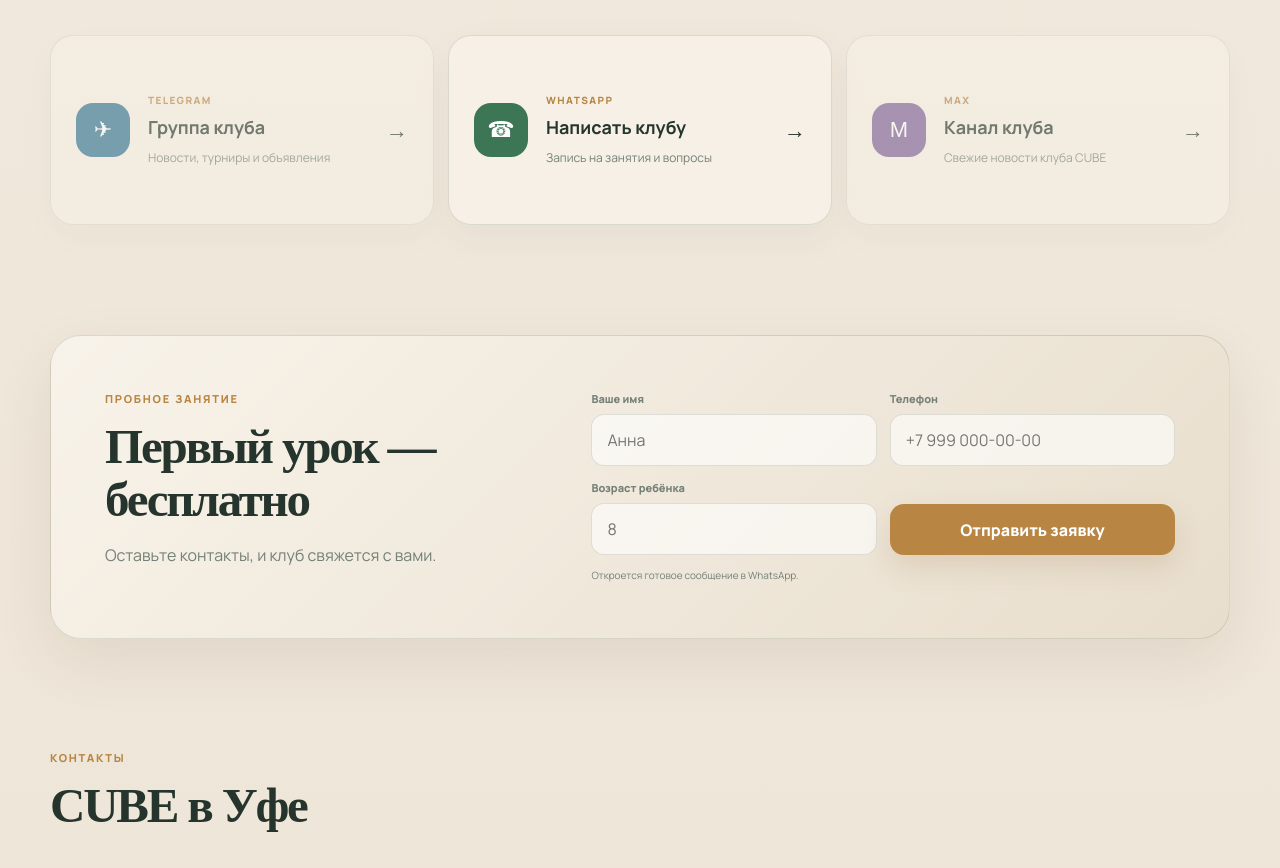
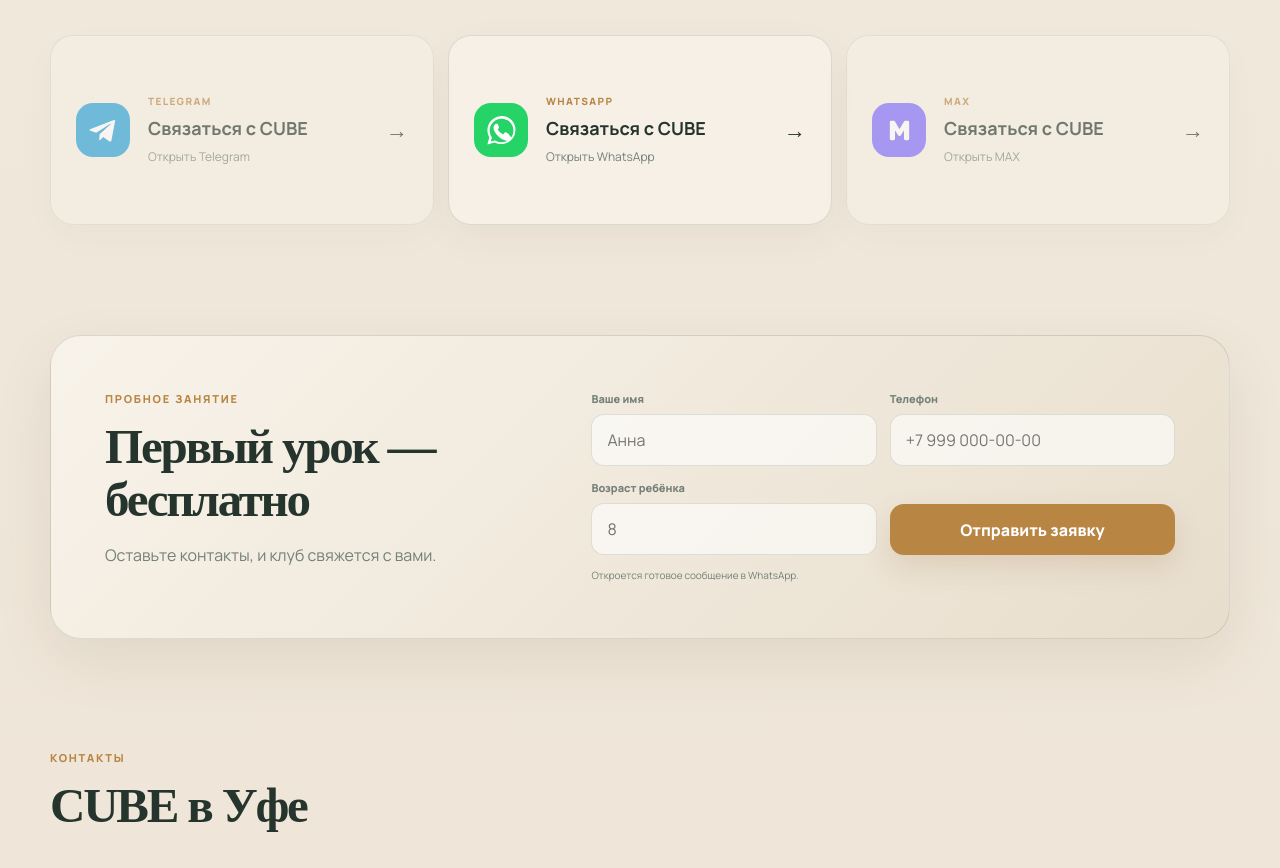
Before and after one commit to Sh1ftExe/cube-chess-beta, a plain HTML site: page index.html in a window 1280 px wide. Shown: the part 3786-4654 px from the top of the page. Drawn offline with Linux system fonts and the light colour scheme; a web font is replaced by a local one.

Commit message:
Add files via upload

```diff
--- a/index.html
+++ b/index.html
@@ -186,31 +186,43 @@
 
       <div class="socials">
         <a class="social-card social-card--telegram" id="telegram-link" href="#" target="_blank" rel="noopener noreferrer">
-          <span class="social-card__icon">✈</span>
+          <span class="social-card__icon" aria-hidden="true">
+            <svg viewBox="0 0 24 24" role="img">
+              <path d="M21.8 3.2 18.6 20c-.2 1.2-.9 1.5-1.9.9l-4.9-3.6-2.4 2.3c-.3.3-.5.5-1 .5l.4-5 9.1-8.2c.4-.4-.1-.6-.6-.2L6 13.8l-4.8-1.5c-1-.3-1-1 .2-1.5L20 3.6c.9-.3 1.7.2 1.8-.4Z"/>
+            </svg>
+          </span>
           <div>
             <small>Telegram</small>
-            <strong>Группа клуба</strong>
-            <p>Новости, турниры и объявления</p>
+            <strong>Связаться с CUBE</strong>
+            <p>Открыть Telegram</p>
           </div>
           <b>→</b>
         </a>
 
         <a class="social-card social-card--whatsapp" id="whatsapp-link" href="#" target="_blank" rel="noopener noreferrer">
-          <span class="social-card__icon">☎</span>
+          <span class="social-card__icon" aria-hidden="true">
+            <svg viewBox="0 0 24 24" role="img">
+              <path d="M20.5 3.5A11.8 11.8 0 0 0 1.9 17.7L.3 23.5l6-1.6A11.8 11.8 0 0 0 20.5 3.5Zm-8.4 18.3a9.8 9.8 0 0 1-5-1.4l-.4-.2-3.6 1 1-3.5-.3-.4a9.8 9.8 0 1 1 8.3 4.5Zm5.4-7.3c-.3-.2-1.8-.9-2.1-1-.3-.1-.5-.2-.7.2-.2.3-.8 1-.9 1.2-.2.2-.3.2-.6.1-1.8-.9-3-1.6-4.2-3.6-.3-.5.3-.5.9-1.7.1-.2 0-.4 0-.6l-.9-2.2c-.2-.5-.5-.5-.7-.5H7.7c-.3 0-.7.1-1 .5-.3.4-1.3 1.3-1.3 3.1s1.3 3.6 1.5 3.8c.2.3 2.6 4 6.3 5.6 2.3 1 3.2 1.1 4.4.9 1.3-.2 1.8-.8 2.1-1.5.3-.7.3-1.3.2-1.5-.1-.2-.3-.3-.6-.4Z"/>
+            </svg>
+          </span>
           <div>
             <small>WhatsApp</small>
-            <strong>Написать клубу</strong>
-            <p>Запись на занятия и вопросы</p>
+            <strong>Связаться с CUBE</strong>
+            <p>Открыть WhatsApp</p>
           </div>
           <b>→</b>
         </a>
 
         <a class="social-card social-card--max" id="max-link" href="#" target="_blank" rel="noopener noreferrer">
-          <span class="social-card__icon">M</span>
+          <span class="social-card__icon" aria-hidden="true">
+            <svg viewBox="0 0 24 24" role="img">
+              <path d="M4 5.2C4 4.5 4.5 4 5.2 4h2.1c.5 0 .9.3 1.1.7L12 11l3.6-6.3c.2-.4.6-.7 1.1-.7h2.1c.7 0 1.2.5 1.2 1.2v13.6c0 .7-.5 1.2-1.2 1.2h-1.9c-.7 0-1.2-.5-1.2-1.2v-7.1l-2.5 4.2c-.2.4-.7.7-1.2.7s-1-.3-1.2-.7l-2.5-4.2v7.1c0 .7-.5 1.2-1.2 1.2H5.2c-.7 0-1.2-.5-1.2-1.2V5.2Z"/>
+            </svg>
+          </span>
           <div>
             <small>MAX</small>
-            <strong>Канал клуба</strong>
-            <p>Свежие новости клуба CUBE</p>
+            <strong>Связаться с CUBE</strong>
+            <p>Открыть MAX</p>
           </div>
           <b>→</b>
         </a>
--- a/style.css
+++ b/style.css
@@ -350,3 +350,31 @@ form small{grid-column:1/-1;color:var(--muted);font-size:10px}
     font-size: 16px;
   }
 }
+
+
+/* Real app logos and unified card wording */
+.social-card__icon svg {
+  width: 29px;
+  height: 29px;
+  display: block;
+  fill: currentColor;
+}
+
+.social-card--telegram .social-card__icon {
+  color: #ffffff;
+  background: #229ED9;
+}
+
+.social-card--whatsapp .social-card__icon {
+  color: #ffffff;
+  background: #25D366;
+}
+
+.social-card--max .social-card__icon {
+  color: #ffffff;
+  background: #7A66FF;
+}
+
+.social-card p {
+  margin-top: 5px;
+}
```
Also changed, not shown: СОЦСЕТИ_ЛОГОТИПЫ.txt (added).
